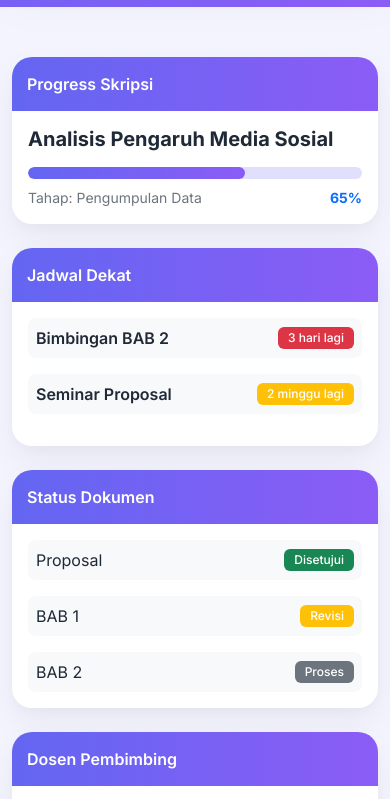
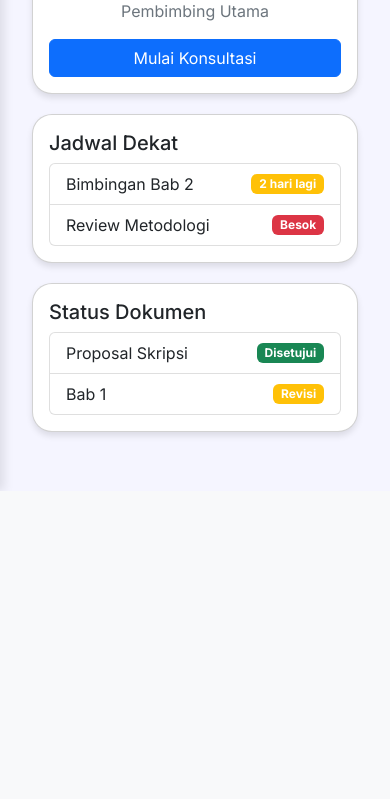
Before and after one commit to Madleyym/sistem-pengelola-skripsi, a Laravel app: page /dashboard in a window 390 px wide. Shown: the part 353-1152 px from the top of the page. After the commit the page ends 844 px from the top, so only its background shows below. Run offline with Laravel 9, Linux system fonts and the light colour scheme; the visitor is signed in with stand-in values (Sample User, id 1); some libraries are stand-ins or nearby versions.

Commit message:
update dashboard

```diff
--- a/resources/views/dashboard.blade.php
+++ b/resources/views/dashboard.blade.php
@@ -1,45 +1,30 @@
 <!DOCTYPE html>
 <html lang="id">
+
 <head>
     <meta charset="UTF-8">
     <meta name="viewport" content="width=device-width, initial-scale=1.0">
-    <title>Dashboard - SIPENSI Premium</title>
-
-    <!-- Bootstrap CSS -->
+    <title>Dashboard - SIPENSI</title>
     <link href="https://cdn.jsdelivr.net/npm/bootstrap@5.2.3/dist/css/bootstrap.min.css" rel="stylesheet">
-    <!-- Google Fonts -->
     <link href="https://fonts.googleapis.com/css2?family=Inter:wght@300;400;500;600;700;800&display=swap" rel="stylesheet">
-    <!-- Font Awesome -->
     <link rel="stylesheet" href="https://cdnjs.cloudflare.com/ajax/libs/font-awesome/6.4.0/css/all.min.css">
-    <!-- Animate.css -->
-    <link rel="stylesheet" href="https://cdnjs.cloudflare.com/ajax/libs/animate.css/4.1.1/animate.min.css" />
 
     <style>
         :root {
             --primary-color: #6366f1;
             --secondary-color: #8b5cf6;
             --accent-color: #a78bfa;
-            --background-color: #f4f4ff;
+            --background-color: #f5f5ff;
             --card-background: #ffffff;
             --text-primary: #1f2937;
             --text-secondary: #6b7280;
-        }
-
-        * {
-            transition: all 0.3s ease;
+            --border-radius: 20px;
         }
 
         body {
             font-family: 'Inter', sans-serif;
             background: var(--background-color);
-            color: var(--text-primary);
-        }
-
-        .glass-morphism {
-            backdrop-filter: blur(15px);
-            background: rgba(255, 255, 255, 0.7);
-            border: 1px solid rgba(255, 255, 255, 0.125);
-            box-shadow: 0 8px 32px 0 rgba(31, 38, 135, 0.1);
+            padding-top: 70px;
         }
 
         .navbar {
@@ -47,210 +32,195 @@
             color: white !important;
         }
 
-        .navbar-brand {
-            color: white !important;
-            font-weight: 700;
+        .sidebar {
+            background: var(--card-background);
+            width: 250px;
+            position: fixed;
+            top: 0;
+            bottom: 0;
+            left: 0;
+            z-index: 100;
+            padding-top: 70px;
+            box-shadow: 4px 0 10px rgba(0, 0, 0, 0.1);
         }
 
-        .sidebar {
-            background: var(--card-background);
-            border-right: 1px solid rgba(0,0,0,0.05);
-            box-shadow: 0 10px 50px rgba(0,0,0,0.05);
+        .main-content {
+            margin-left: 250px;
+            padding: 20px;
         }
 
-        .dashboard-card {
-            border-radius: 20px;
-            background: var(--card-background);
-            box-shadow:
-                0 15px 35px rgba(0,0,0,0.05),
-                0 5px 15px rgba(0,0,0,0.03);
-            border: none;
-            overflow: hidden;
+        .card {
+            border-radius: var(--border-radius);
+            box-shadow: 0 4px 6px rgba(0, 0, 0, 0.1);
+            margin-bottom: 20px;
         }
 
-        .dashboard-card:hover {
-            transform: translateY(-10px);
-            box-shadow:
-                0 25px 50px rgba(0,0,0,0.1),
-                0 10px 20px rgba(0,0,0,0.05);
+        .nav-link {
+            color: var(--text-primary);
+            padding: 10px 20px;
+            border-radius: 5px;
+            margin: 5px 15px;
         }
 
-        .card-header {
-            background: linear-gradient(90deg, var(--primary-color), var(--secondary-color));
-            color: white;
-            font-weight: 600;
-            padding: 15px;
-            border: none;
+        .nav-link:hover {
+            background: var(--background-color);
+            color: var(--primary-color);
         }
 
-        .sidebar .nav-link {
-            color: var(--text-secondary);
-            transition: all 0.3s ease;
-            border-radius: 10px;
-            margin: 5px 0;
+        .nav-link.active {
+            background: var(--primary-color);
+            color: white;
         }
 
-        .sidebar .nav-link:hover,
-        .sidebar .nav-link.active {
-            background: linear-gradient(135deg, var(--primary-color), var(--secondary-color));
-            color: white !important;
-            transform: translateX(5px);
+        @media (max-width: 768px) {
+            .sidebar {
+                transform: translateX(-100%);
+                transition: transform 0.3s ease-in-out;
             }
 
-        .progress {
-            background-color: rgba(99, 102, 241, 0.2);
-            height: 12px;
-            border-radius: 20px;
+            .sidebar.show {
+                transform: translateX(0);
+            }
+
+            .main-content {
+                margin-left: 0;
+            }
+        }
+
+        .profile-img {
+            width: 40px;
+            height: 40px;
+            border-radius: 50%;
+            object-fit: cover;
         }
 
         .progress-bar {
-            background: linear-gradient(90deg, var(--primary-color), var(--secondary-color));
-            border-radius: 20px;
-        }
-
-        .btn-custom {
-            background: linear-gradient(135deg, var(--primary-color), var(--secondary-color));
-            border: none;
-            color: white;
-            font-weight: 600;
-            transition: all 0.4s ease;
-            box-shadow: 0 10px 20px rgba(99, 102, 241, 0.3);
-        }
-
-        .btn-custom:hover {
-            transform: translateY(-5px);
-            box-shadow: 0 15px 30px rgba(99, 102, 241, 0.4);
-        }
-
-        .badge {
-            font-weight: 500;
-            padding: 5px 10px;
+            background-color: var(--primary-color);
         }
     </style>
 </head>
+
 <body>
     <!-- Navbar -->
     <nav class="navbar navbar-expand-lg navbar-dark fixed-top">
         <div class="container-fluid">
+            <button class="btn btn-link text-light d-lg-none me-3" id="sidebar-toggle">
+                <i class="fas fa-bars"></i>
+            </button>
             <a class="navbar-brand" href="#">SIPENSI</a>
             <div class="ms-auto d-flex align-items-center">
                 <div class="dropdown me-3">
-                <a href="#" class="dropdown-toggle text-white text-decoration-none" data-bs-toggle="dropdown">
+                    <button class="btn btn-link text-light position-relative" type="button" id="notificationDropdown" data-bs-toggle="dropdown">
                         <i class="fas fa-bell"></i>
-                    <span class="badge bg-danger rounded-circle ms-1">3</span>
-                </a>
-                <ul class="dropdown-menu dropdown-menu-end glass-morphism">
-                    <li><a class="dropdown-item" href="#">Bimbingan baru</a></li>
-                    <li><a class="dropdown-item" href="#">Deadline dekat</a></li>
-                    <li><a class="dropdown-item" href="#">Dokumen diperbarui</a></li>
+                        <span class="position-absolute top-0 start-100 translate-middle badge rounded-pill bg-danger">
+                            3
+                        </span>
+                    </button>
+                    <ul class="dropdown-menu dropdown-menu-end" aria-labelledby="notificationDropdown">
+                        <li><a class="dropdown-item" href="#">Bimbingan Baru</a></li>
+                        <li><a class="dropdown-item" href="#">Deadline Dekat</a></li>
                     </ul>
                 </div>
                 <div class="dropdown">
-                <a href="#" class="dropdown-toggle" data-bs-toggle="dropdown">
-                    <img src="/api/placeholder/50/50" class="rounded-circle border border-2 border-white" alt="Profile">
-                </a>
-                <ul class="dropdown-menu dropdown-menu-end glass-morphism">
-                    <li><a class="dropdown-item" href="#">Profil</a></li>
-                    <li><a class="dropdown-item" href="#">Pengaturan</a></li>
+                    <button class="btn btn-link p-0" type="button" id="userDropdown" data-bs-toggle="dropdown">
+                        <img src="https://via.placeholder.com/40" alt="Profile" class="profile-img">
+                    </button>
+                    <ul class="dropdown-menu dropdown-menu-end" aria-labelledby="userDropdown">
+                        <li><a class="dropdown-item" href="#"><i class="fas fa-user me-2"></i>Profil</a></li>
+                        <li><a class="dropdown-item" href="#"><i class="fas fa-cog me-2"></i>Pengaturan</a></li>
                         <li><hr class="dropdown-divider"></li>
-                    <li><a class="dropdown-item" href="#">Logout</a></li>
+                        <li><a class="dropdown-item" href="#"><i class="fas fa-sign-out-alt me-2"></i>Logout</a></li>
                     </ul>
                 </div>
             </div>
         </div>
     </nav>
 
-<!-- Main Dashboard -->
+    <!-- Sidebar -->
+    <div class="sidebar" id="sidebar">
+        <div class="nav flex-column">
+            <a href="#" class="nav-link active">
+                <i class="fas fa-home me-2"></i>Dashboard
+            </a>
+            <a href="#" class="nav-link">
+                <i class="fas fa-file-alt me-2"></i>Skripsi Saya
+            </a>
+            <a href="#" class="nav-link">
+                <i class="fas fa-calendar me-2"></i>Jadwal Bimbingan
+            </a>
+            <a href="#" class="nav-link">
+                <i class="fas fa-folder me-2"></i>Dokumen
+            </a>
+        </div>
+    </div>
+
+    <!-- Main Content -->
+    <div class="main-content">
         <div class="container-fluid">
             <div class="row">
-        <!-- Sidebar -->
-        <nav class="col-md-3 col-lg-2 d-md-block sidebar pt-5 mt-4">
-            <div class="position-sticky pt-3">
-                <ul class="nav flex-column">
-                    <li class="nav-item">
-                        <a class="nav-link active" href="#">
-                            <i class="fas fa-tachometer-alt me-2"></i>Dashboard
-                        </a>
-                    </li>
-                    <li class="nav-item">
-                        <a class="nav-link" href="#">
-                            <i class="fas fa-book me-2"></i>Skripsi Saya
-                        </a>
-                    </li>
-                    <li class="nav-item">
-                        <a class="nav-link" href="#">
-                            <i class="fas fa-calendar-alt me-2"></i>Jadwal Bimbingan
-                        </a>
-                    </li>
-                    <li class="nav-item">
-                        <a class="nav-link" href="#">
-                            <i class="fas fa-file-alt me-2"></i>Dokumen
-                        </a>
-                    </li>
-                    <li class="nav-item">
-                        <a class="nav-link" href="#">
-                            <i class="fas fa-comments me-2"></i>Konsultasi
-                        </a>
-                    </li>
-                </ul>
+                <!-- Progress Card -->
+                <div class="col-md-8">
+                    <div class="card">
+                        <div class="card-body">
+                            <h5 class="card-title">Progress Skripsi</h5>
+                            <h6 class="card-subtitle mb-3 text-muted">Analisis Media Sosial</h6>
+                            <div class="progress mb-3">
+                                <div class="progress-bar" role="progressbar" style="width: 65%" aria-valuenow="65" aria-valuemin="0" aria-valuemax="100"></div>
                             </div>
-        </nav>
-
-        <!-- Main Content -->
-        <main class="col-md-9 ms-sm-auto col-lg-10 px-md-4 pt-5 mt-4">
-            <div class="row">
-                <div class="col-md-8">
-                    <div class="card dashboard-card mb-4 animate__animated animate__fadeIn">
-                        <div class="card-header">Progress Skripsi</div>
-                        <div class="card-body">
-                            <h5 class="card-title fw-bold">Analisis Pengaruh Media Sosial</h5>
-                            <div class="progress mt-3">
-                                <div class="progress-bar" role="progressbar" style="width: 65%;" aria-valuenow="65" aria-valuemin="0" aria-valuemax="100"></div>
+                            <div class="d-flex justify-content-between">
+                                <span class="text-muted">Pengumpulan Data</span>
+                                <span class="text-primary fw-bold">65%</span>
                             </div>
-                            <div class="d-flex justify-content-between mt-2">
-                                <small class="text-secondary">Tahap: Pengumpulan Data</small>
-                                <small class="text-primary fw-bold">65%</small>
                         </div>
                     </div>
                 </div>
 
-                    <div class="row">
-                        <div class="col-md-6">
-                            <div class="card dashboard-card mb-4 animate__animated animate__fadeInLeft">
-                                <div class="card-header">Jadwal Dekat</div>
+                <!-- Advisor Card -->
+                <div class="col-md-4">
+                    <div class="card text-center">
                         <div class="card-body">
-                                    <ul class="list-unstyled">
-                                        <li class="mb-3 p-2 rounded-3 bg-light">
-                                            <div class="d-flex justify-content-between align-items-center">
-                                                <span class="fw-semibold">Bimbingan BAB 2</span>
-                                                <small class="badge bg-danger">3 hari lagi</small>
-                                            </div>
-                                        </li>
-                                        <li class="p-2 rounded-3 bg-light">
-                                            <div class="d-flex justify-content-between align-items-center">
-                                                <span class="fw-semibold">Seminar Proposal</span>
-                                                <small class="badge bg-warning">2 minggu lagi</small>
-                                            </div>
-                                        </li>
-                                    </ul>
+                            <img src="https://via.placeholder.com/100" alt="Advisor" class="rounded-circle mb-3">
+                            <h5 class="card-title">Dr. John Doe</h5>
+                            <p class="card-text text-muted">Pembimbing Utama</p>
+                            <button class="btn btn-primary w-100">Mulai Konsultasi</button>
                         </div>
                     </div>
                 </div>
+
+                <!-- Schedules -->
                 <div class="col-md-6">
-                            <div class="card dashboard-card mb-4 animate__animated animate__fadeInRight">
-                                <div class="card-header">Status Dokumen</div>
+                    <div class="card">
                         <div class="card-body">
-                                    <div class="d-flex justify-content-between align-items-center mb-3 p-2 rounded-3 bg-light">
-                                        <span>Proposal</span>
+                            <h5 class="card-title">Jadwal Dekat</h5>
+                            <div class="list-group">
+                                <div class="list-group-item d-flex justify-content-between align-items-center">
+                                    <span>Bimbingan Bab 2</span>
+                                    <span class="badge bg-warning">2 hari lagi</span>
+                                </div>
+                                <div class="list-group-item d-flex justify-content-between align-items-center">
+                                    <span>Review Metodologi</span>
+                                    <span class="badge bg-danger">Besok</span>
+                                </div>
+                            </div>
+                        </div>
+                    </div>
+                </div>
+
+                <!-- Documents -->
+                <div class="col-md-6">
+                    <div class="card">
+                        <div class="card-body">
+                            <h5 class="card-title">Status Dokumen</h5>
+                            <div class="list-group">
+                                <div class="list-group-item d-flex justify-content-between align-items-center">
+                                    <span>Proposal Skripsi</span>
                                     <span class="badge bg-success">Disetujui</span>
                                 </div>
-                                    <div class="d-flex justify-content-between align-items-center mb-3 p-2 rounded-3 bg-light">
-                                        <span>BAB 1</span>
+                                <div class="list-group-item d-flex justify-content-between align-items-center">
+                                    <span>Bab 1</span>
                                     <span class="badge bg-warning">Revisi</span>
                                 </div>
-                                    <div class="d-flex justify-content-between align-items-center p-2 rounded-3 bg-light">
-                                        <span>BAB 2</span>
-                                        <span class="badge bg-secondary">Proses</span>
+                            </div>
                         </div>
                     </div>
                 </div>
@@ -258,25 +228,27 @@
         </div>
     </div>
 
-                <div class="col-md-4">
-                    <div class="card dashboard-card mb-4 animate__animated animate__fadeInRight">
-                        <div class="card-header">Dosen Pembimbing</div>
-                        <div class="card-body text-center">
-                            <img src="/api/placeholder/120/120" class="rounded-circle mb-3 border border-3 border-primary" alt="Dosen Pembimbing">
-                            <h6 class="mb-1 fw-bold">Dr. Sarah Wijaya, M.Si</h6>
-                            <small class="text-secondary">Pembimbing Utama</small>
-                            <div class="mt-3">
-                                <a href="#" class="btn btn-custom btn-sm w-100">Konsultasi</a>
-                            </div>
-                        </div>
-                    </div>
-                </div>
-            </div>
-        </main>
-    </div>
-</div>
+    <script src="https://cdn.jsdelivr.net/npm/bootstrap@5.2.3/dist/js/bootstrap.bundle.min.js"></script>
+    <script>
+        // Toggle sidebar on mobile
+        document.getElementById('sidebar-toggle').addEventListener('click', function() {
+            document.getElementById('sidebar').classList.toggle('show');
+        });
 
-<!-- Bootstrap JS -->
-<script src="https://cdn.jsdelivr.net/npm/bootstrap@5.2.3/dist/js/bootstrap.bundle.min.js"></script>
+        // Close sidebar when clicking outside on mobile
+        document.addEventListener('click', function(event) {
+            const sidebar = document.getElementById('sidebar');
+            const sidebarToggle = document.getElementById('sidebar-toggle');
+
+            if (!sidebar.contains(event.target) && !sidebarToggle.contains(event.target)) {
+                sidebar.classList.remove('show');
+            }
+        });
+
+        // Current date and time display
+        const currentDate = new Date('2025-02-04T17:19:19Z');
+        document.querySelector('.navbar-brand').innerHTML += ` - ${currentDate.toLocaleDateString()}`;
+    </script>
 </body>
+
 </html>
```
Lines whose indentation alone changed are shown as unchanged.
